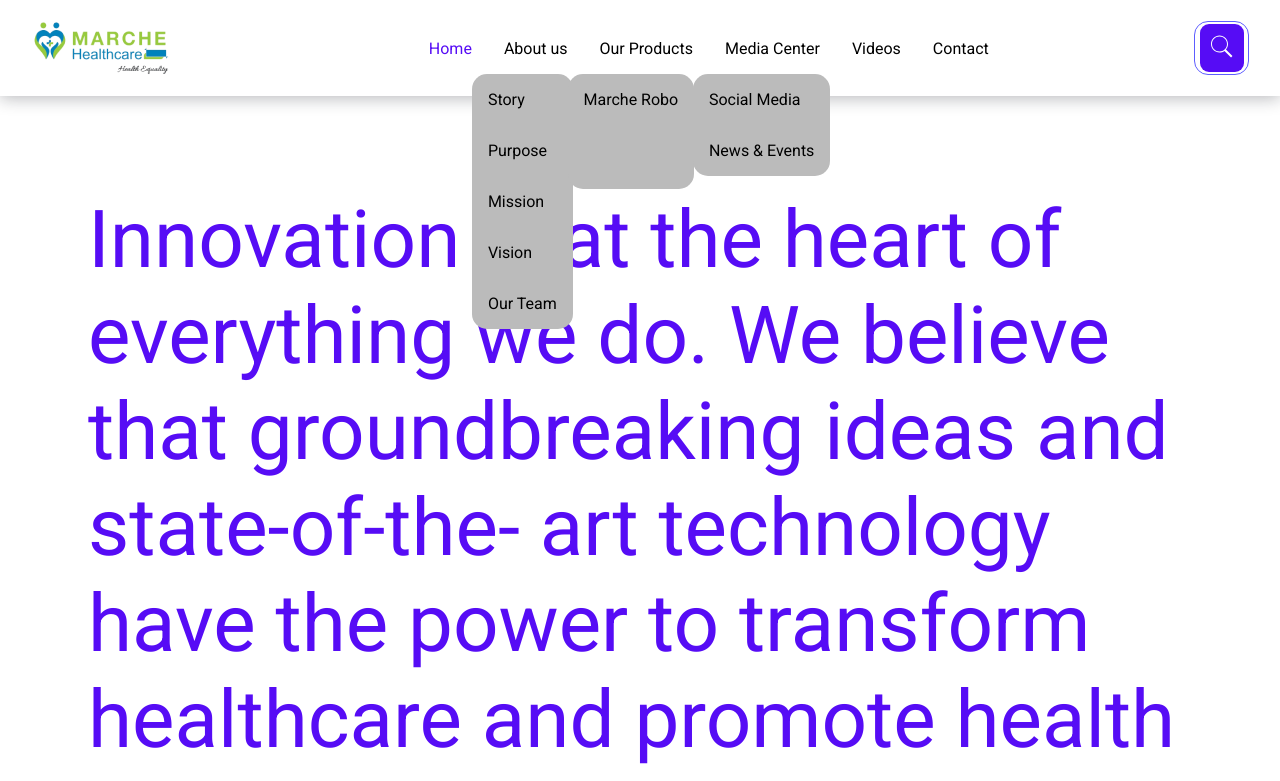
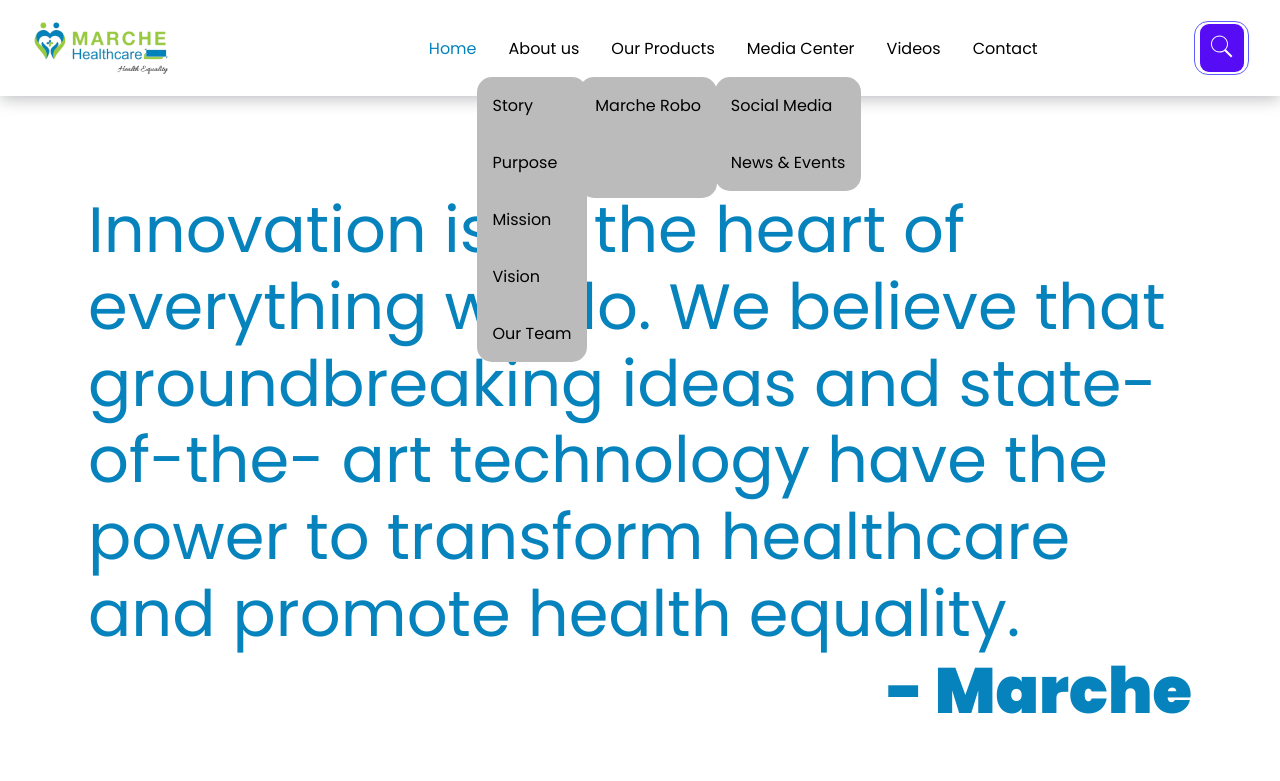
Before and after one commit to Imayavaramban2004/Marche-HC, a React (Vite) app: page / in a window 1280 px wide. Shown: the top 781 px of the page. Built offline with nearby package versions, Linux system fonts and the light colour scheme.

Commit message:
fix: newly modified homepage

```diff
--- a/index.html
+++ b/index.html
@@ -4,6 +4,9 @@
     <meta charset="UTF-8" />
     <!-- <link rel="icon" type="image/svg+xml" href="/vite.svg" /> -->
     <meta name="viewport" content="width=device-width, initial-scale=1.0" />
+    <link rel="preconnect" href="https://fonts.googleapis.com">
+<link rel="preconnect" href="https://fonts.gstatic.com" crossorigin>
+<link href="https://fonts.googleapis.com/css2?family=Poppins:ital,wght@0,100;0,200;0,300;0,400;0,500;0,600;0,700;0,800;0,900;1,100;1,200;1,300;1,400;1,500;1,600;1,700;1,800;1,900&display=swap" rel="stylesheet">
     <title></title>
   </head>
   <body>
--- a/src/index.css
+++ b/src/index.css
@@ -1,7 +1,9 @@
 @import url('https://fonts.googleapis.com/css2?family=Roboto:wght@300;400;500;700&display=swap');
 
 :root {
-  --primary: #560CF5;
+  /* --primary:#97cb3d; */
+  --primary:#0683bc;
+  /* --primary: #560CF5; */
 
   /*========== z index ==========*/
   --z-tooltip: 10;
@@ -22,10 +24,13 @@
 
 
 body {
-  font-family: Roboto, sans-serif;
+  font-family: "Poppins", sans-serif;
 
 }
+html{
+  scrollbar-width: none;
 
+}
 a {
   color: #000;
   text-decoration: inherit;
--- a/src/pages/css/homepage.css
+++ b/src/pages/css/homepage.css
@@ -9,7 +9,7 @@
 
 .main-content p {
   color: var(--primary);
-  font-size: 5em;
+  font-size: 4em;
   font-style: normal;
   font-weight: 400;
   line-height: 120%;
@@ -50,7 +50,7 @@
   align-self: stretch;
   color: #000;
   text-align: center;
-  font-family: Roboto;
+  /* font-family: Roboto; */
   font-size: 88px;
   font-style: normal;
   font-weight: 700;
@@ -67,7 +67,7 @@
   align-self: stretch;
   color: var(--Black, #000);
   text-align: center;
-  font-family: Roboto;
+  /* font-family: Roboto; */
   font-size: 18px;
   font-style: normal;
   font-weight: 400;
@@ -113,7 +113,7 @@
   color: var(--Colors-Text-white, #fff);
   text-align: center;
   font-feature-settings: "clig" off, "liga" off;
-  font-family: "Roboto";
+  /* font-family: "Roboto"; */
   font-size: 88px;
   font-style: normal;
   font-weight: 700;
@@ -124,7 +124,7 @@
   color: #fffcfc;
   text-align: center;
   font-feature-settings: "clig" off, "liga" off;
-  font-family: "Roboto";
+  /* font-family: "Roboto"; */
   font-size: 24px;
   font-style: normal;
   line-height: 150%;
@@ -191,7 +191,7 @@
 
 .home-our-team .card-heading {
   color: #171a1f;
-  font-family: Roboto;
+  /* font-family: Roboto; */
   font-size: 24px;
   font-style: normal;
   font-weight: 900;
@@ -215,7 +215,7 @@
 .our-partners .partners-heading {
   width: 552px;
   color: #1e1f1f;
-  font-family: Roboto;
+  /* font-family: Roboto; */
   font-size: 88px;
   font-style: normal;
   font-weight: 700;
@@ -314,7 +314,7 @@
   align-self: stretch;
   color: var(--Black, #000);
   text-align: center;
-  font-family: Roboto;
+  /* font-family: Roboto; */
   font-size: 56px;
   font-style: normal;
   font-weight: 700;
@@ -325,7 +325,7 @@
   color: var(--Black, #000);
   text-align: center;
 
-  font-family: Roboto;
+  /* font-family: Roboto; */
   font-size: 20px;
   font-style: normal;
   font-weight: 400;
@@ -379,7 +379,7 @@
 .blogs-and-events .blog-category {
   align-self: stretch;
   color: var(--Black, #000);
-  font-family: Roboto;
+  /* font-family: Roboto; */
   font-size: 14px;
   font-style: normal;
   font-weight: 600;
@@ -387,7 +387,7 @@
 
 .blogs-and-events .blog-title {
   color: var(--Black, #000);
-  font-family: Roboto;
+  /* font-family: Roboto; */
   font-size: 32px;
   font-style: normal;
   font-weight: 700;
@@ -396,7 +396,7 @@
 
 .blogs-and-events .blog-text {
   color: var(--Black, #000);
-  font-family: Roboto;
+  /* font-family: Roboto; */
   font-size: 16px;
   font-style: normal;
   font-weight: 400;
@@ -405,7 +405,7 @@
 
 .blogs-and-events .read-more {
   color: var(--Black, #000);
-  font-family: Roboto;
+  /* font-family: Roboto; */
   font-size: 16px;
   font-style: normal;
   font-weight: 700;
@@ -422,7 +422,7 @@
 
 .blogs-and-events .author-name {
   color: var(--Black, #000);
-  font-family: Roboto;
+  /* font-family: Roboto; */
   font-size: 14px;
   font-style: normal;
   font-weight: 600;
@@ -440,7 +440,7 @@
   color: var(--Black, #000);
 
   /* Text/Small/Normal */
-  font-family: Roboto;
+  /* font-family: Roboto; */
   font-size: 14px;
   font-style: normal;
   font-weight: 400;
@@ -451,7 +451,7 @@
   color: var(--Black, #000);
 
   /* Text/Medium/Normal */
-  font-family: Roboto;
+  /* font-family: Roboto; */
   font-size: 18px;
   font-style: normal;
   font-weight: 400;
@@ -461,7 +461,7 @@
 .blogs-and-events .read-time {
   color: var(--Black, #000);
   /* Text/Small/Normal */
-  font-family: Roboto;
+  /* font-family: Roboto; */
   font-size: 14px;
   font-style: normal;
   font-weight: 400;
```
